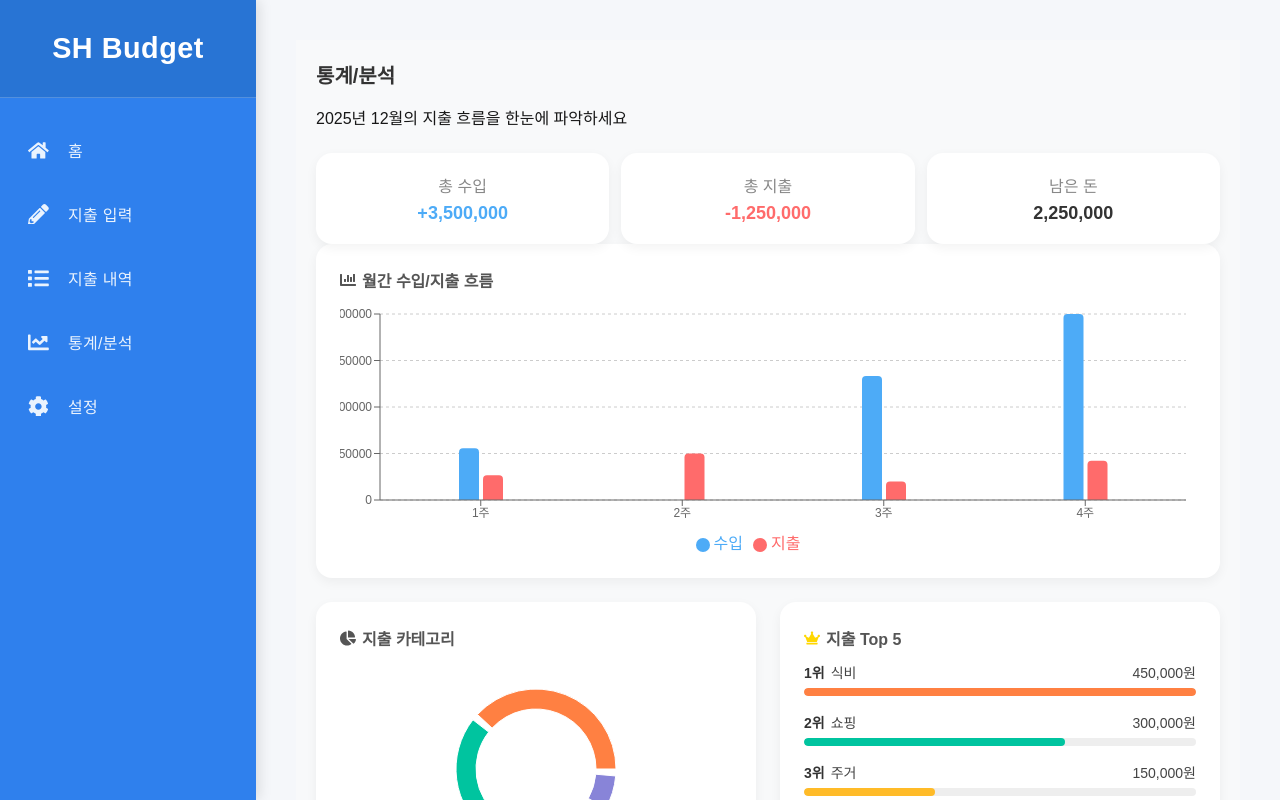
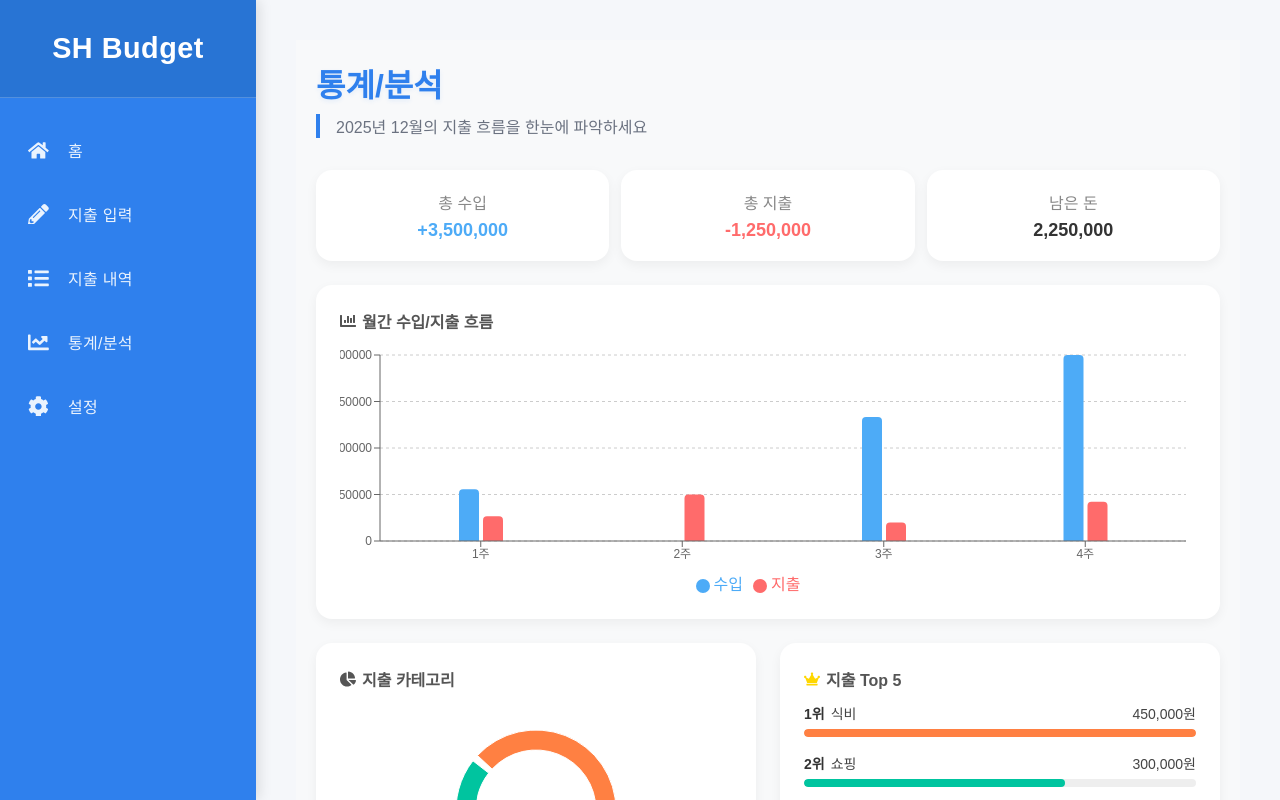
Before and after one commit to SHP-0701/my-budget-app, a Next.js app: page /stats in a window 1280 px wide. Shown: the top 800 px of the page. Built offline with nearby package versions, Linux system fonts and the light colour scheme.

Commit message:
통계분석 페이지 css module 수정(제목/소제목 디자인 추가)

```diff
--- a/styles/Stats.module.css
+++ b/styles/Stats.module.css
@@ -16,17 +16,29 @@
 
 /* --- 상단 헤더 및 요약 카드 --- */
 .header {
-  margin-bottom: 24px;
+  margin-bottom: 2rem;
 }
 
 .title {
-  font-size: 20px;
-  font-weight: 700;
-  margin-bottom: 16px;
-  color: #333;
-  display: flex;
-  align-items: center;
-  gap: 10px;
+  font-size: 2rem;
+  font-weight: 800;
+  color: #2f80ed;
+  margin-bottom: 0.5rem;
+  text-shadow: 0 2px 4px rgba(47, 128, 237, 0.1);
+  display: block;
+}
+
+.subtitle {
+  font-size: 1rem;
+  color: #6b7280;
+  border-left: 4px solid #2f80ed;
+  padding-left: 1rem;
+  margin: 0;
+}
+
+/* --- 요약 카드 영역 --- */
+.summarySection {
+  margin-bottom: 24px;
 }
 
 .summaryCards {
```
